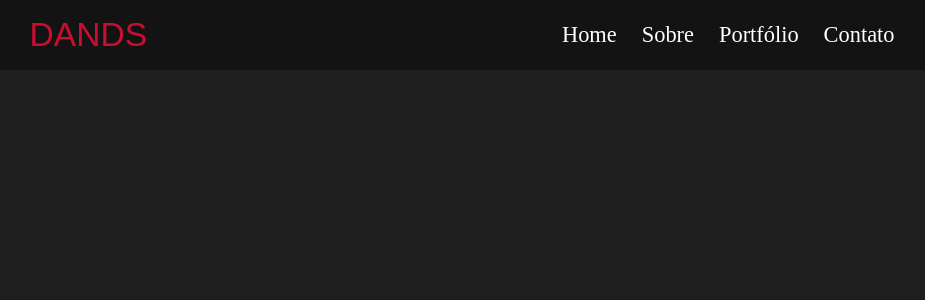
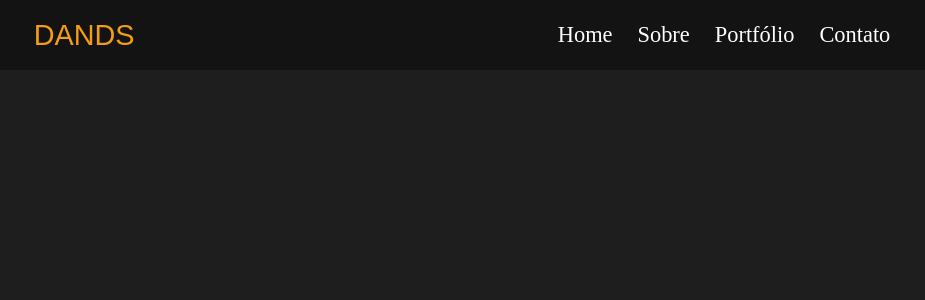
Before and after one commit to DandaraF/Portfolio, a React (Create React App) app: page / in a window 1280 px wide. Shown: the top 300 px of the page, without its empty margins (178-1103 px from the left). Built offline with nearby package versions, Linux system fonts and the light colour scheme; a web font is replaced by a local one.

Commit message:
alter color logo

```diff
--- a/src/components/Menu/styles.js
+++ b/src/components/Menu/styles.js
@@ -17,9 +17,9 @@ export const Content = styled.div`
 `;
 
 export const Logo = styled.div`
-  font-size: 2.1rem;
+  font-size: 1.8rem;
   font-family: "Mochiy Pop P One", sans-serif;
-  color: ${(props) => props.theme.palette.background.tertiary.tertiary_2};
+  color: ${(props) => props.theme.palette.text.tertiary};
 `;
 
 export const Menu = styled.div`
--- a/src/styles/globalStyles.js
+++ b/src/styles/globalStyles.js
@@ -7,10 +7,6 @@ const GlobalStyle = createGlobalStyle`
     font-size: 10px;
     color: ${(props) => props.theme.palette.text.primary};
     background-color: ${(props) => props.theme.palette.background.default};
-    /* font-family: 'Roboto', sans-serif; */
-
-
-
   }
 
   *{
```
